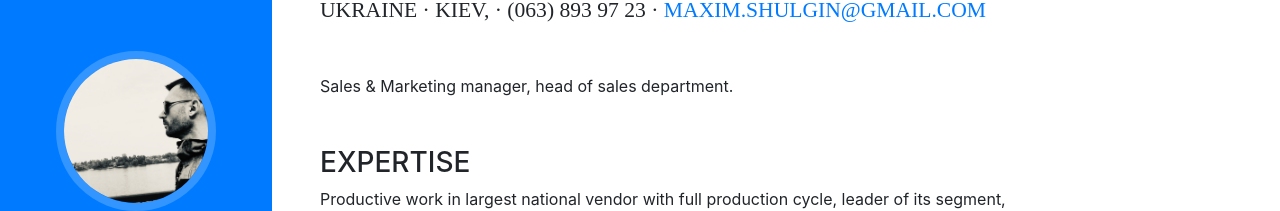
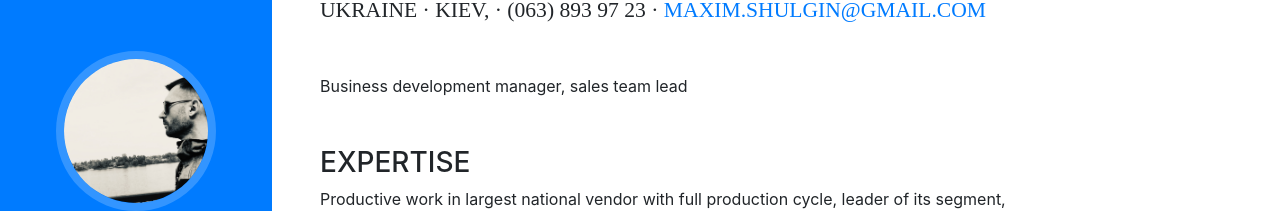
Before and after one commit to Millenium3000/My-CV-2020, a website with bundled scripts: page index.html in a window 1280 px wide. Shown: the part 165-376 px from the top of the page. Built offline with nearby package versions, Linux system fonts and the light colour scheme; a web font is replaced by a local one.

Commit message:
Update index.html

```diff
--- a/index.html
+++ b/index.html
@@ -14,7 +14,6 @@
     <!-- Bootstrap core CSS -->
     <link href="vendor/bootstrap/css/bootstrap.min.css" rel="stylesheet" />
 
-    <!-- Custom fonts for this template -->
     <link
       href="https://fonts.googleapis.com/css?family=Saira+Extra+Condensed:100,200,300,400,500,600,700,800,900"
       rel="stylesheet"
@@ -33,7 +32,7 @@
       rel="stylesheet"
     />
 
-    <!-- Custom styles for this template -->
+
     <link href="css/resume.min.css" rel="stylesheet" />
   </head>
 
@@ -107,7 +106,7 @@
             <a href="mailto:maxim.shulgin@gmail.com">maxim.shulgin@gmail.com</a>
           </div>
           <p class="mb-5">
-            Sales & Marketing manager, head of sales department.
+            Business development manager, sales team lead
           </p>
 
           <h3>EXPERTISE</h3>
```
